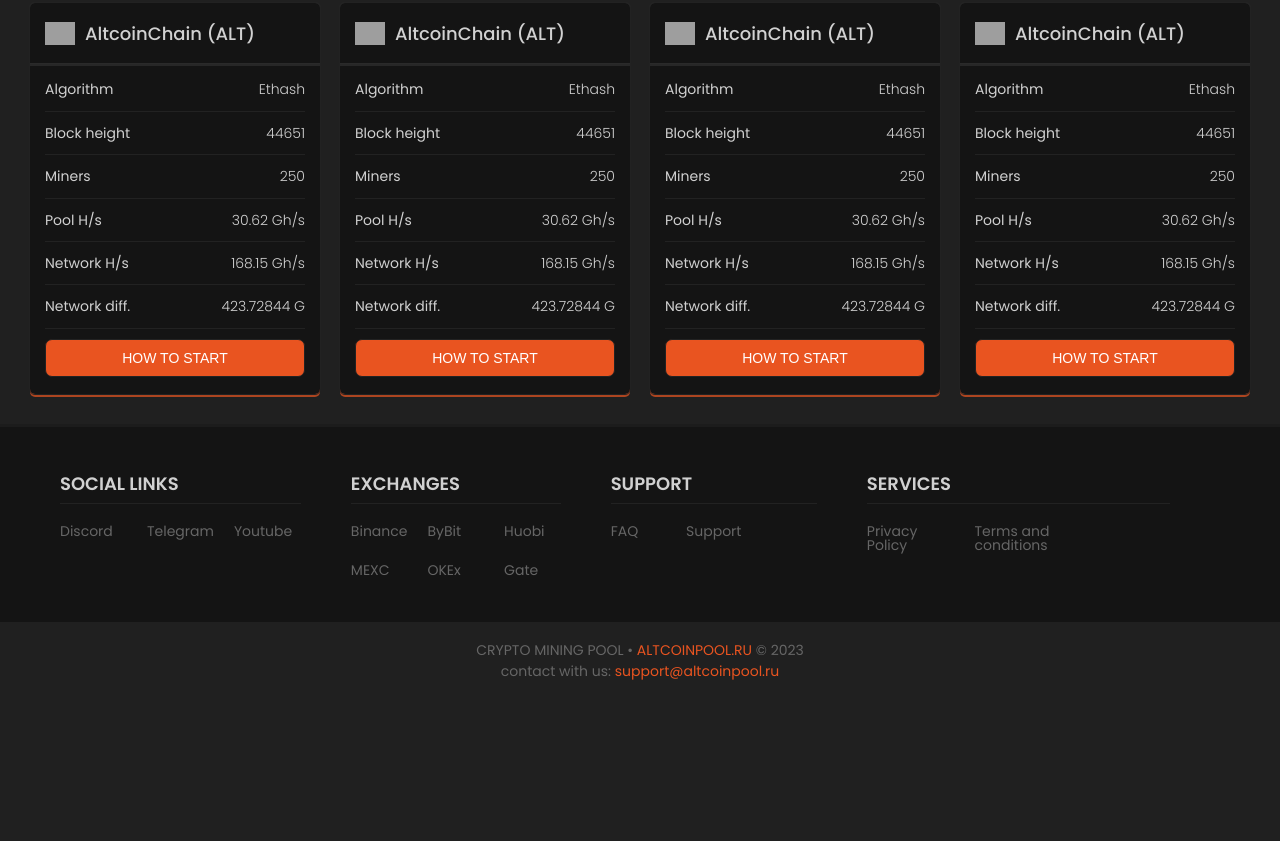
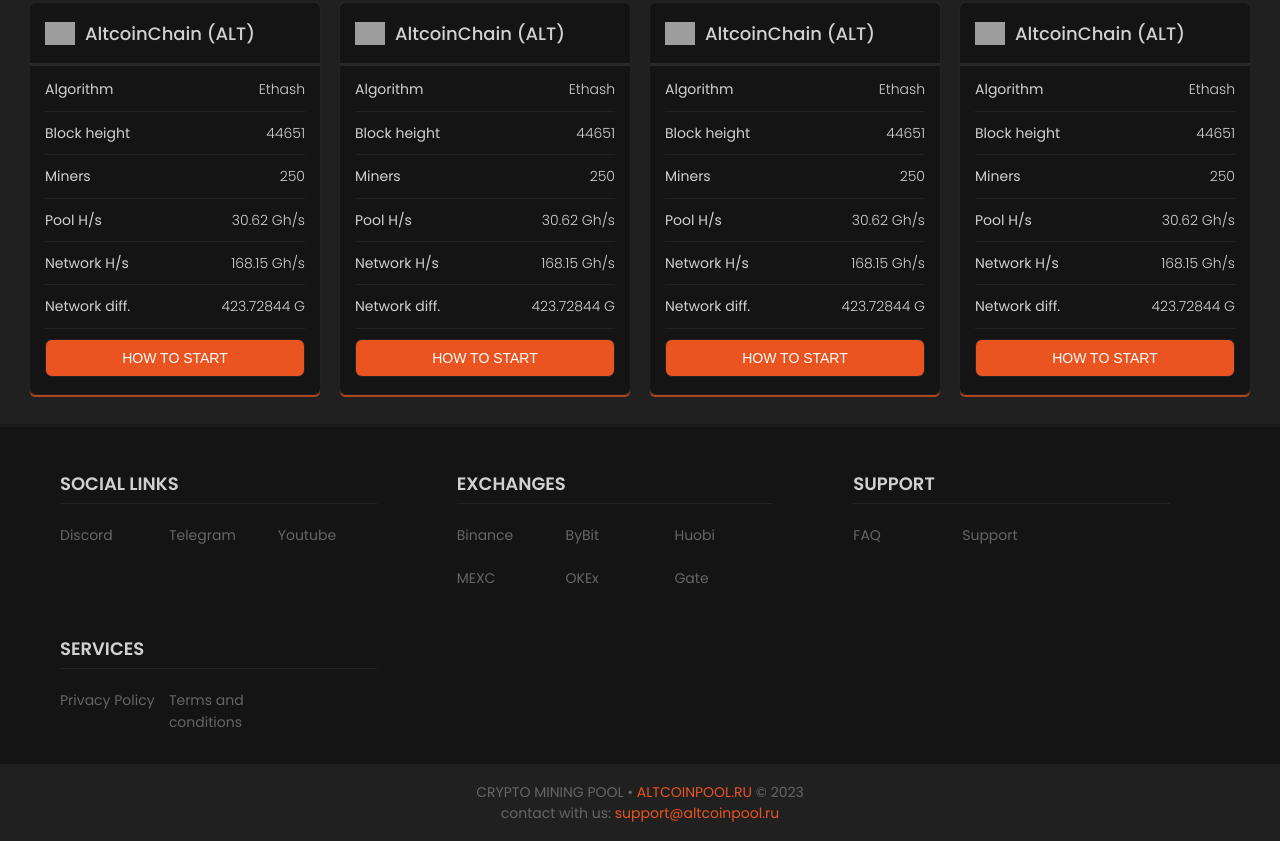
Before and after one commit to HenuZiO/html-altcoinpool-v2, a website: page src/index.html in a window 1280 px wide. Shown: the part 1547-2388 px from the top of the page. Before the commit the page ends 2246 px from the top, so only its background shows below. Drawn offline with nearby package versions, Linux system fonts and the light colour scheme; files that its build step writes are made by us from their sources; grey boxes are pictures that could not be loaded.

Commit message:
WIP. Fix footer layout

```diff
--- a/src/assets/scss/layouts/Footer/_menu.scss
+++ b/src/assets/scss/layouts/Footer/_menu.scss
@@ -1,6 +1,5 @@
 &__menu {
 	margin-right: 5rem;
-	margin-bottom: 1rem;
 
 	@include breakpoint($screen-375) {
 		margin: 0;
@@ -24,12 +23,11 @@
 &__menu-list {
 	display: grid;
 	grid-template-columns: repeat(3, 1fr);
-	column-gap: 2rem;
+	column-gap: 1rem;
 	row-gap: 1rem;
 }
 
 &__menu-item {
-	display: flex;
 	margin-top: 1rem;
 
 	@include breakpoint($screen-375) {
--- a/src/assets/scss/layouts/Footer/footer.scss
+++ b/src/assets/scss/layouts/Footer/footer.scss
@@ -4,11 +4,11 @@
 	&__inner {
 		background-color: $black;
 		padding: 3rem;
-		justify-items: center;
+
 		display: grid;
-		grid-template-columns: repeat(4, auto);
-		grid-column-gap: 0px;
-		grid-row-gap: 0px;
+		grid-template-columns: repeat(auto-fit, minmax(300px, 1fr));
+		grid-column-gap: 3rem;
+		grid-row-gap: 5rem;
 
 		@include breakpoint($screen-375) {
 			grid-template-columns: none;
```
Also changed, not shown: dist/assets/css/style.css, dist/assets/css/style.min.css.
